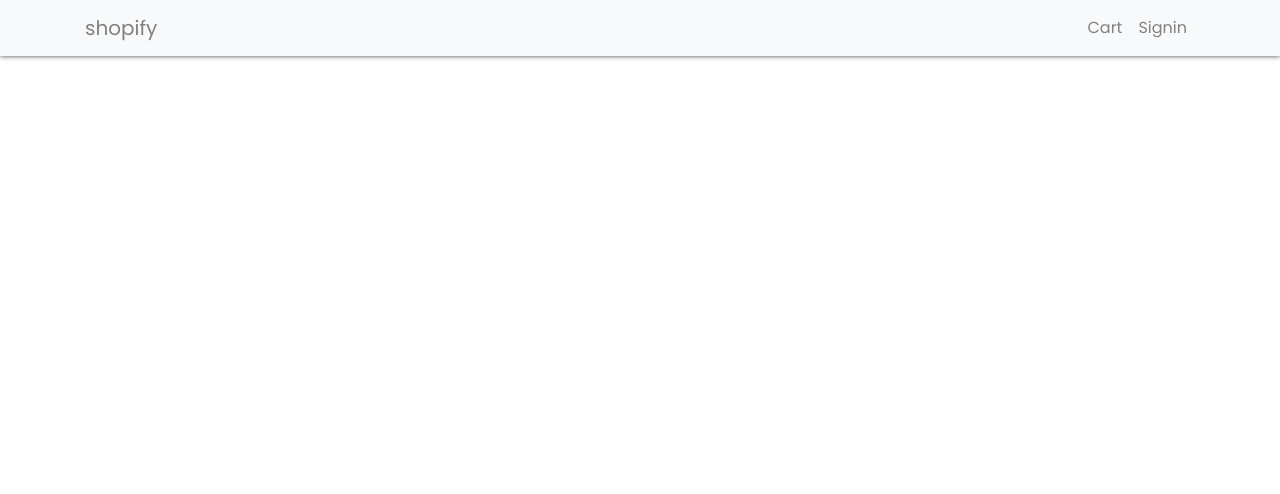
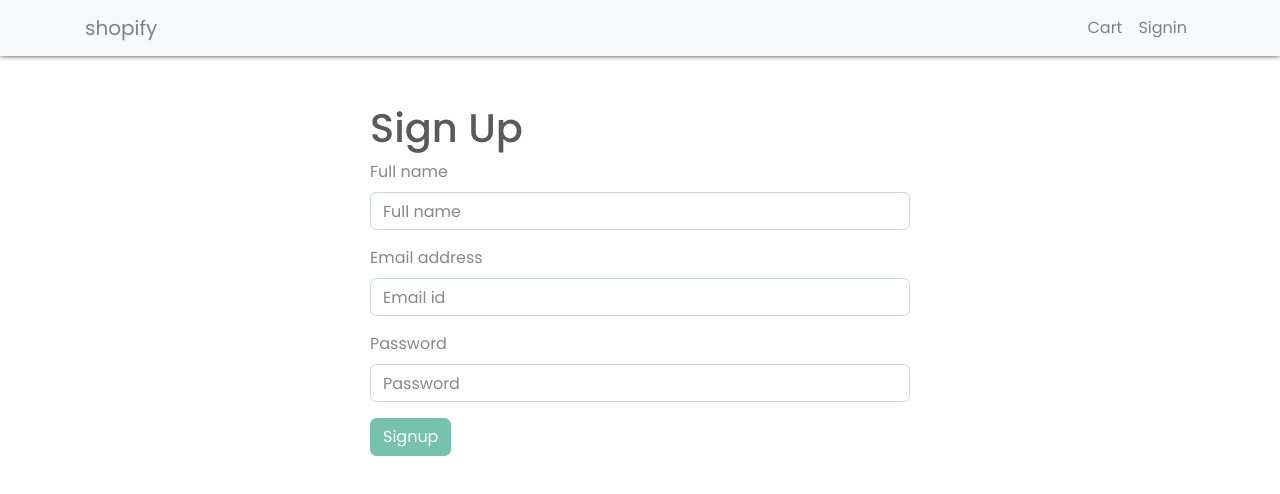
Before and after one commit to karankumarshreds/ReactReduxAdvanced, a React (Create React App) app in the folder client/: page /signup in a window 1280 px wide. Shown: the top 494 px of the page. Built offline with nearby package versions, Linux system fonts and the light colour scheme.

Commit message:
add signup page

```diff
--- a/client/src/components/App.js
+++ b/client/src/components/App.js
@@ -9,6 +9,7 @@ import HomeScreen from '../screens/HomeScreen';
 import ProductScreen from '../screens/ProductScreen';
 import CartScreen from '../screens/CartScreen';
 import SigninScreen from '../screens/SigninScreen';
+import SignupScreen from '../screens/SignupScreen';
 
 const App = () => {
   return (
@@ -20,6 +21,7 @@ const App = () => {
           <Route path="/product/:id" exact component={ProductScreen} />
           <Route path="/cart" exact component={WithAuth(CartScreen)} />
           <Route path="/signin" exact component={WithoutAuth(SigninScreen)} />
+          <Route path="/signup" exact component={WithoutAuth(SignupScreen)} />
         </Switch>
       </Router>
     </div>
--- a/client/src/screens/SigninScreen.js
+++ b/client/src/screens/SigninScreen.js
@@ -3,7 +3,7 @@ import { Link } from 'react-router-dom';
 import { useDispatch, connect } from 'react-redux';
 import { signin } from '../actions/userActions';
 // components
-import { Container, Form, Button, Row, Col } from 'react-bootstrap';
+import { Form, Button } from 'react-bootstrap';
 import Error from '../components/Extras/Error/Error';
 import FormContainer from '../components/Extras/FormContainer';
 
@@ -39,6 +39,9 @@ const SigninScreen = (props) => {
             onChange={(e) => setPassword(e.target.value)}></Form.Control>
         </Form.Group>
         <Button type="submit">Signin</Button>
+        <div>
+          Don't have an account? <Link to="/signup">Signup</Link>
+        </div>
       </Form>
     </FormContainer>
   );
--- a/client/src/screens/SignupScreen.js
+++ b/client/src/screens/SignupScreen.js
@@ -1,7 +1,9 @@
 import React, { useState } from 'react';
 import { useDispatch } from 'react-redux';
 import { signup } from '../actions/userActions';
+// components
 import { Form, Button } from 'react-bootstrap';
+import FormContainer from '../components/Extras/FormContainer';
 
 const Signup = () => {
   const [email, setEmail] = useState('');
```
Also changed, not shown: 1 other file (tests, documents, lock files or other folders).
